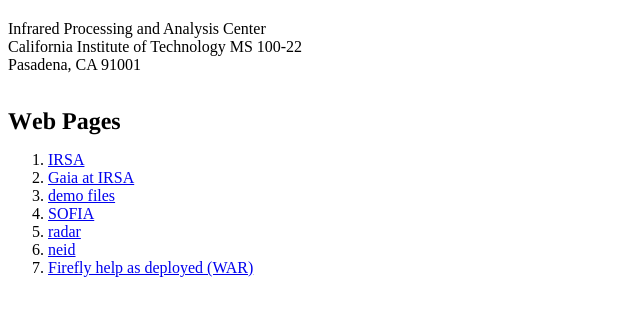
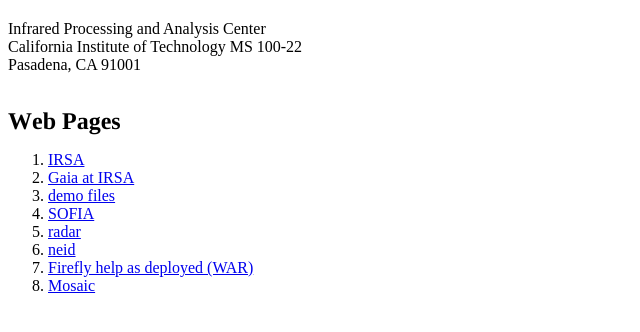
Before and after one commit to ejoliet/ejoliet.github.io, a plain HTML site: page index.html in a window 1280 px wide. Shown: the part 60-392 px from the top of the page, without its empty margins (0-640 px from the left). Drawn offline with Linux system fonts and the light colour scheme.

Commit message:
Update index.html

```diff
--- a/index.html
+++ b/index.html
@@ -29,6 +29,7 @@
 <li> <a href="/radar/radar.html">radar</a></li>
 <li> <a href="/nexsci-neid/ff-neid.html">neid</a></li>
 <li> <a href="/firefly-help/index.html">Firefly help as deployed (WAR)</a></li>
+ <li> <a href="/mosaic/cbs-live-mosaic-iptv.html">Mosaic</a></li>
 </ul>
 </body>
 </html>
```
